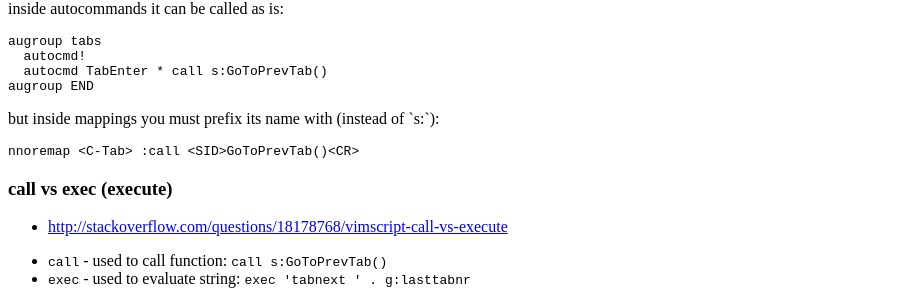
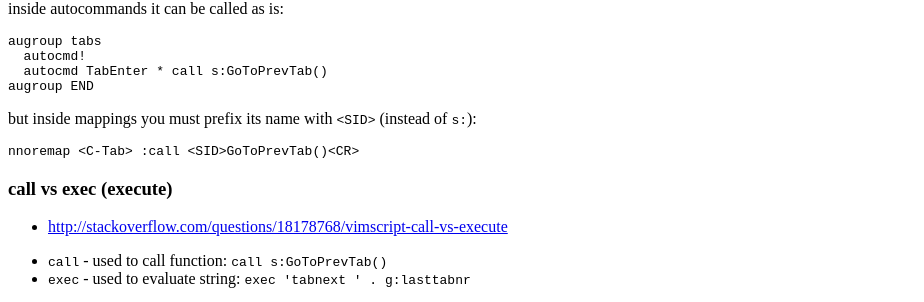
Before and after one commit to tap349/tap349.github.io, a Jekyll site: the page built from _posts/2016-12-11-vim-notes.md, in a window 1280 px wide. Shown: the part 1002-1304 px from the top of the page, without its empty margins (0-924 px from the left). Built offline with Jekyll 4.4.1, drawn with Linux system fonts in a browser that asks for light colours.

Commit message:
update 2017-04-04_22:21:33

````diff
--- a/_posts/2016-12-11-vim-notes.md
+++ b/_posts/2016-12-11-vim-notes.md
@@ -63,7 +63,7 @@ augroup tabs
 augroup END
 ```
 
-but inside mappings you must prefix its name with <SID> (instead of `s:`):
+but inside mappings you must prefix its name with `<SID>` (instead of `s:`):
 
 ```vim
 nnoremap <C-Tab> :call <SID>GoToPrevTab()<CR>
````
